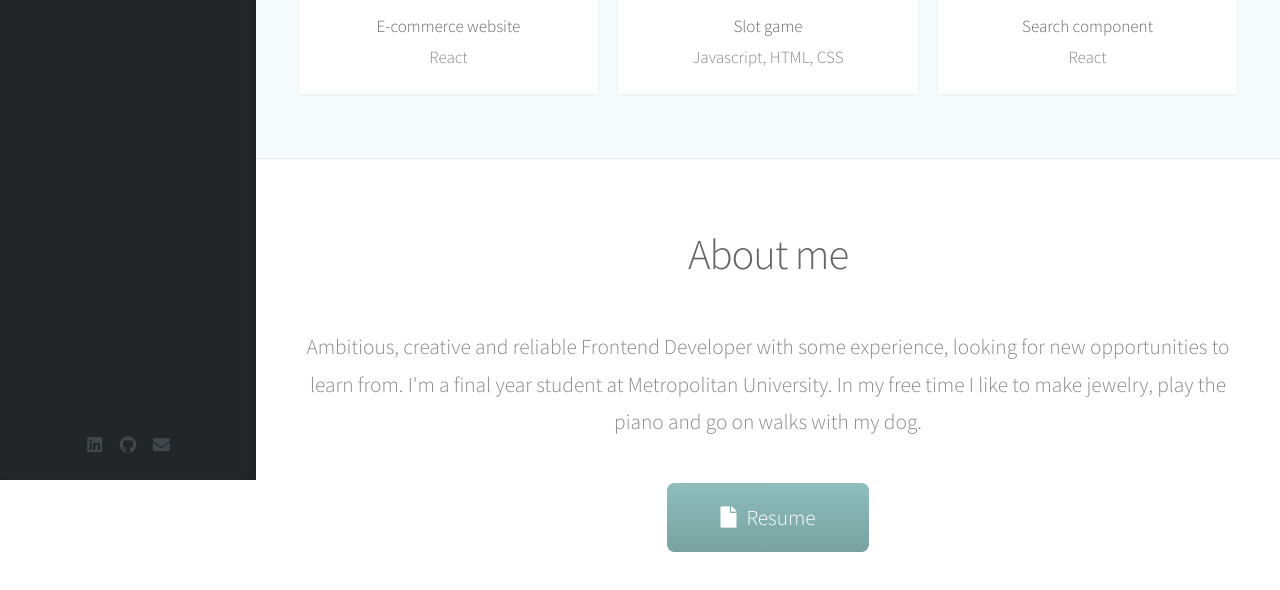
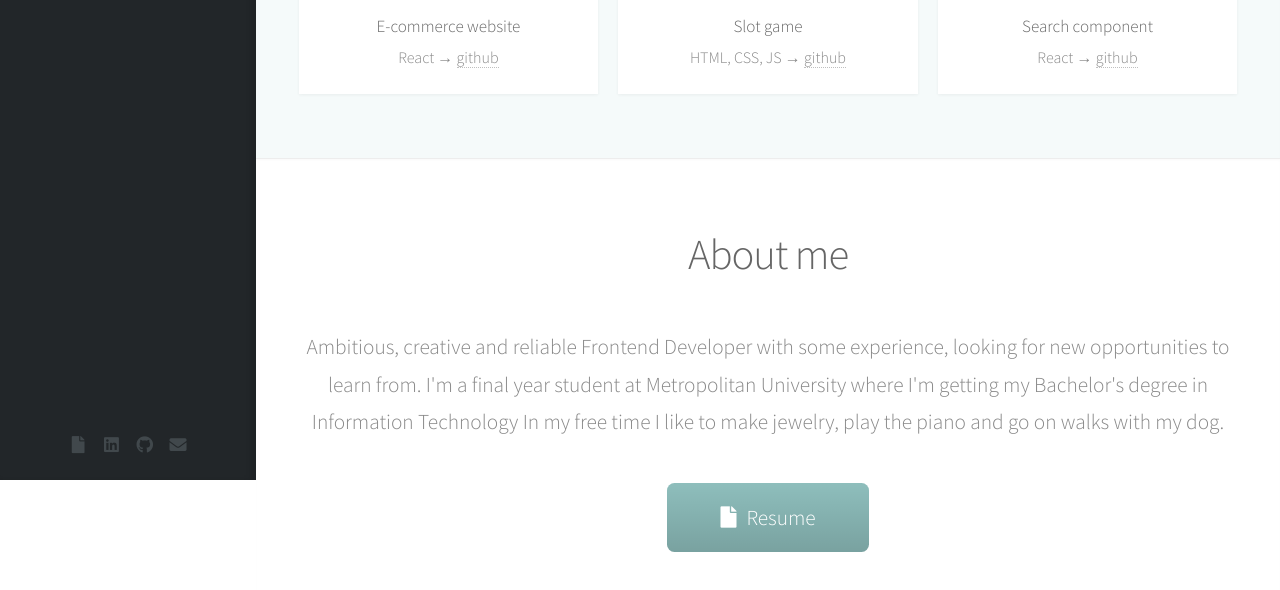
Before and after one commit to milicaposa/milicaposa.github.io, a plain HTML site: page index.html in a window 1280 px wide. Shown: the part 320-910 px from the top of the page. Drawn offline with Linux system fonts and the light colour scheme.

Commit message:
Update index.html
commiting changes in index.html

```diff
--- a/index.html
+++ b/index.html
@@ -27,6 +27,9 @@
 		<div class="bottom">
 			<!-- Social Icons -->
 			<ul class="icons">
+				<li><a href="MilicaPosa-CV.pdf" target="_blank" rel="noopener noreferrer"
+						class="icon solid fa-file"><span class="label">Resume</span></a>
+				</li>
 				<li><a href="https://www.linkedin.com/in/milica-posa/" target="_blank" rel="noopener noreferrer"
 						class="icon brands fa-linkedin"><span class="label">LinkedIn</span></a></li>
 				<li><a href="https://github.com/milicaposa" target="_blank" rel="noopener noreferrer"
@@ -52,10 +55,12 @@
 						<article class="item">
 							<a href="https://milicaposa.github.io/react-shopping-cart-app/" target="_blank"
 								rel="noopener noreferrer" class="image fit"><img src="images/project01.png"
-									alt="" /></a>
+									alt="project01" /></a>
 							<header>
 								<h3>E-commerce website</h3>
-								<span>React</span>
+								<span style="font-size: medium;">React &#8594; <a
+										href="https://github.com/milicaposa/react-shopping-cart-app" target="_blank"
+										rel="noopener noreferrer">github</a></span>
 							</header>
 						</article>
 					</div>
@@ -63,10 +68,12 @@
 						<article class="item">
 							<a href="https://milicaposa.github.io/slot-game-js/" target="_blank"
 								rel="noopener noreferrer" class="image fit"><img src="images/project02.png"
-									alt="" /></a>
+									alt="project02" /></a>
 							<header>
 								<h3>Slot game</h3>
-								<span>Javascript, HTML, CSS</span>
+								<span style="font-size: medium;">HTML, CSS, JS &#8594; <a
+										href="https://github.com/milicaposa/slot-game-js" target="_blank"
+										rel="noopener noreferrer">github</a></span>
 							</header>
 						</article>
 					</div>
@@ -74,10 +81,12 @@
 						<article class="item">
 							<a href="https://milicaposa.github.io/react-search-app/" target="_blank"
 								rel="noopener noreferrer" class="image fit"><img src="images/project03.png"
-									alt="" /></a>
+									alt="project03" /></a>
 							<header>
 								<h3>Search component</h3>
-								<span>React</span>
+								<span style="font-size: medium;">React &#8594; <a
+										href="https://github.com/milicaposa/react-search-app" target="_blank"
+										rel="noopener noreferrer">github</a></span>
 							</header>
 						</article>
 					</div>
@@ -95,7 +104,8 @@
 				<p>Ambitious, creative and reliable Frontend
 					Developer with some experience, looking for
 					new opportunities to learn from.
-					I'm a final year student at Metropolitan University.
+					I'm a final year student at Metropolitan University where I'm getting my Bachelor's degree in
+					Information Technology
 					In my free time I like to make jewelry, play the piano and go on walks with my dog.
 				</p>
 				<a href="MilicaPosa-CV.pdf" target="_blank" rel="noopener noreferrer" class="button"><span
```
